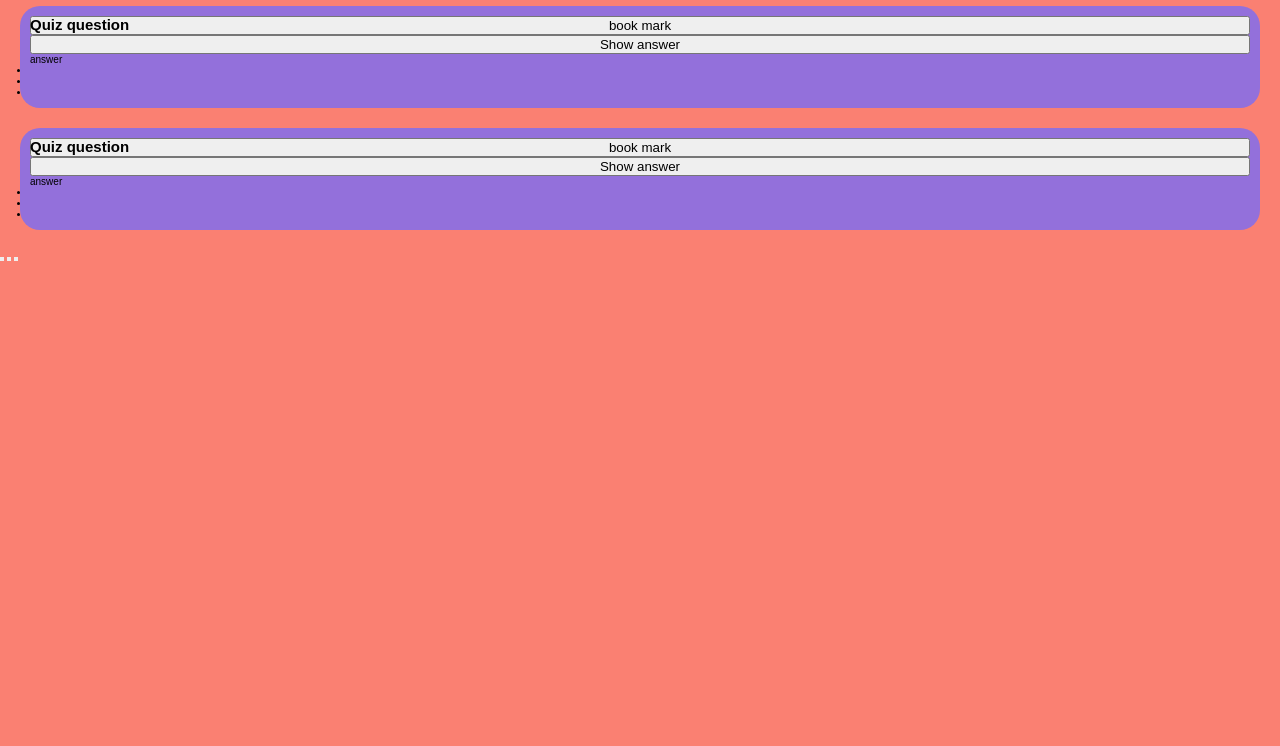
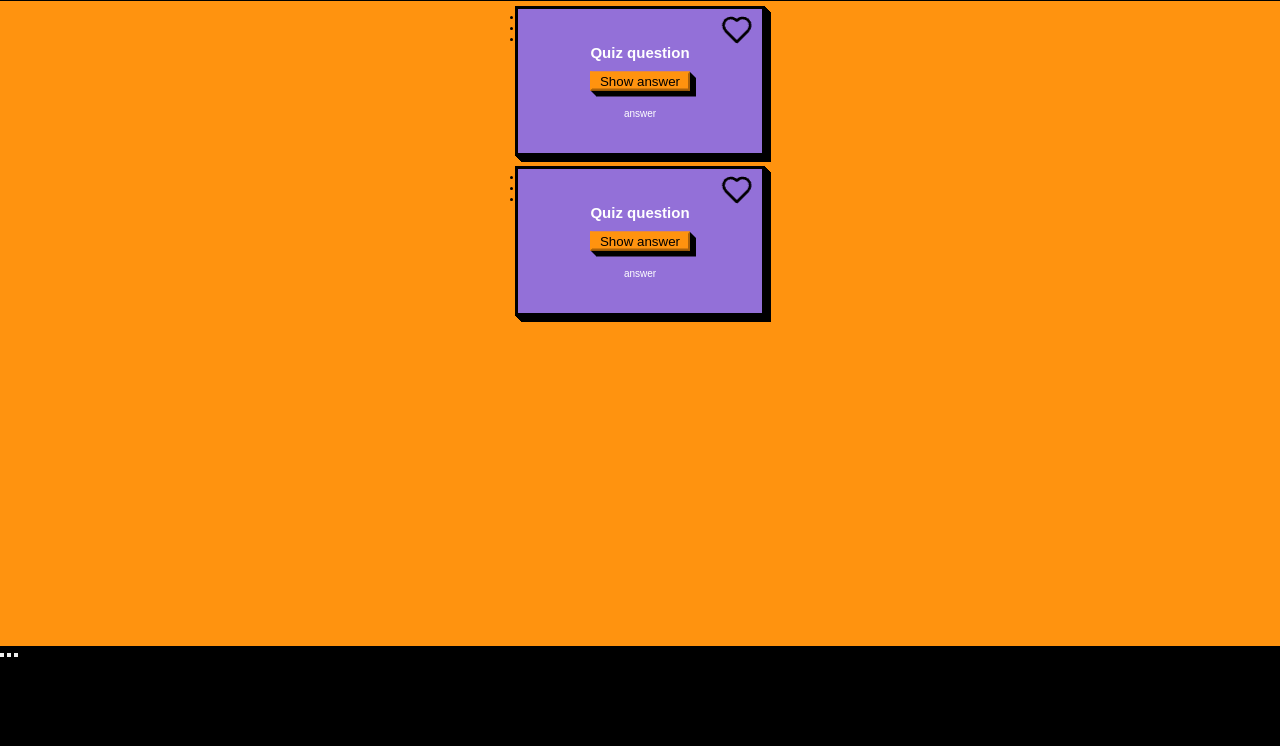
Before and after one commit to chihhsiangsu/Quiz-App-Color, a plain HTML site: page index.html in a window 1280 px wide. Shown: the part 54-800 px from the top of the page. Drawn offline with Linux system fonts and the light colour scheme.

Commit message:
almost first page done

```diff
--- a/css/card.css
+++ b/css/card.css
@@ -1,17 +1,56 @@
 section {
   margin: 20px;
+  height: 150px;
+  width: 250px;
   display: flex;
   flex-direction: column;
-  display: flex;
+  position: relative;
+  margin: 5px;
 }
 
 .card {
   background-color: var(--background-color-tertiary);
-  border-radius: 5%;
-  width: 300px;
-  height: 100px;
+  border: 3px solid;
+  padding: 0.25em 0.5em;
+  box-shadow: 1px 1px 0px 0px, 2px 2px 0px 0px, 3px 3px 0px 0px, 4px 4px 0px 0px,
+    5px 5px 0px 0px, 6px 6px 0px 0px;
 }
 
 .card__question {
+  position: absolute;
   text-align: center;
+  left: 50%;
+  top: 30%;
+  transform: translate(-50%, -50%);
+  color: var(--heading-color);
+  font-size: 1.5rem;
 }
+
+.card__bookmark {
+  position: absolute;
+  background-color: var(--border-color-primary);
+  border-color: var(--border-color-primary);
+  right: 0px;
+  transform: translate(-20%, -0%);
+}
+
+.card__answerclick {
+  width: 100px;
+  position: absolute;
+  left: 50%;
+  top: 50%;
+  transform: translate(-50%, -50%);
+  box-shadow: 1px 1px 0px 0px, 2px 2px 0px 0px, 3px 3px 0px 0px, 4px 4px 0px 0px,
+    5px 5px 0px 0px, 6px 6px 0px 0px;
+  background-color: var(--background-color-secondary);
+  border-color: var(--border-color-secondary);
+}
+
+.card__answer {
+  position: absolute;
+  text-align: center;
+  left: 50%;
+  bottom: 20%;
+  transform: translate(-50%, -50%);
+  color: var(--heading-color);
+}
--- a/css/style.css
+++ b/css/style.css
@@ -1,8 +1,12 @@
+@import "card.css";
+
 :root {
-  --background-color-primary: black;
-  --background-color-secondary: salmon;
-  --background-color-tertiary: mediumpurple;
-  --heading-color: white;
+  --background-color-primary: #000000;
+  --background-color-secondary: #ff930f;
+  --background-color-tertiary: #9370d8;
+  --heading-color: #ffffff;
+  --border-color-primary: transparent;
+  --border-color-secondary: var(--background-color-secondary);
   font-size: 10px;
 }
 
@@ -14,17 +18,23 @@
 }
 
 body {
-  margin-top: 60px;
+  margin-top: 55px;
+  margin-bottom: 50px;
   background-color: var(--background-color-secondary);
 }
 
+main {
+  display: flex;
+  flex-direction: column;
+  align-items: center;
+}
+
 header {
-  padding: 0px;
+  padding: 5px;
   width: 100vw;
   background-color: var(--background-color-primary);
   top: 0px;
   position: fixed;
-  margin: 0px;
 }
 
 .header__heading {
@@ -39,19 +49,10 @@ header {
   color: var(--heading-color);
 }
 
-section {
-  margin: 20px;
-  display: flex;
-  flex-direction: column;
-  display: flex;
+footer {
+  position: absolute;
+  bottom: 0;
+  width: 100vw;
+  height: 100px;
+  background-color: var(--background-color-primary);
 }
-
-.card {
-  background-color: var(--background-color-tertiary);
-  border-radius: 20px;
-  padding: 10px;
-}
-
-.card__question {
-  position: absolute;
-}
--- a/index.html
+++ b/index.html
@@ -11,10 +11,13 @@
       <h1 class="header__heading">QQ</h1>
       <h2 class="header__subheading">Who has different color?</h2>
     </header>
+
     <main>
       <section class="card">
         <h2 class="card__question">Quiz question</h2>
-        <button class="card__bookmark">book mark</button>
+        <button class="card__bookmark">
+          <img src="./assets/heart.png" alt="heart" />
+        </button>
         <button class="card__answerclick">Show answer</button>
         <p class="card__answer">answer</p>
         <ul calss="card__taglist">
@@ -23,9 +26,12 @@
           <li class="card__taglist-item"></li>
         </ul>
       </section>
+
       <section class="card">
         <h2 class="card__question">Quiz question</h2>
-        <button class="card__bookmark">book mark</button>
+        <button class="card__bookmark">
+          <img src="./assets/heart.png" alt="heart" />
+        </button>
         <button class="card__answerclick">Show answer</button>
         <p class="card__answer">answer</p>
         <ul calss="card__taglist">
@@ -35,6 +41,7 @@
         </ul>
       </section>
     </main>
+
     <footer class="footer">
       <button class="footer__homepage"></button>
       <button class="footer__bookmarkspage"></button>
```
Also changed, not shown: assets/heart.png (added).
